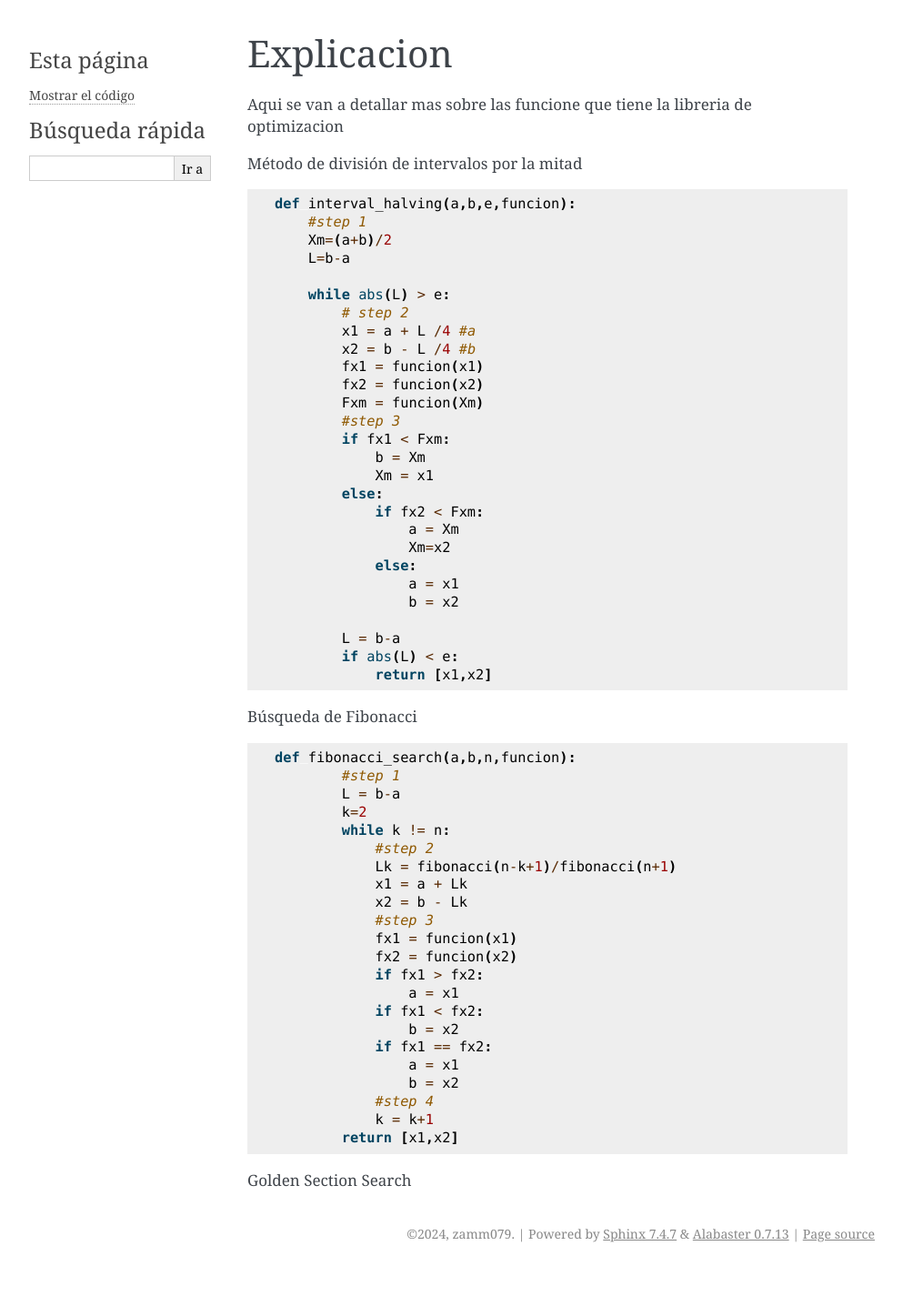
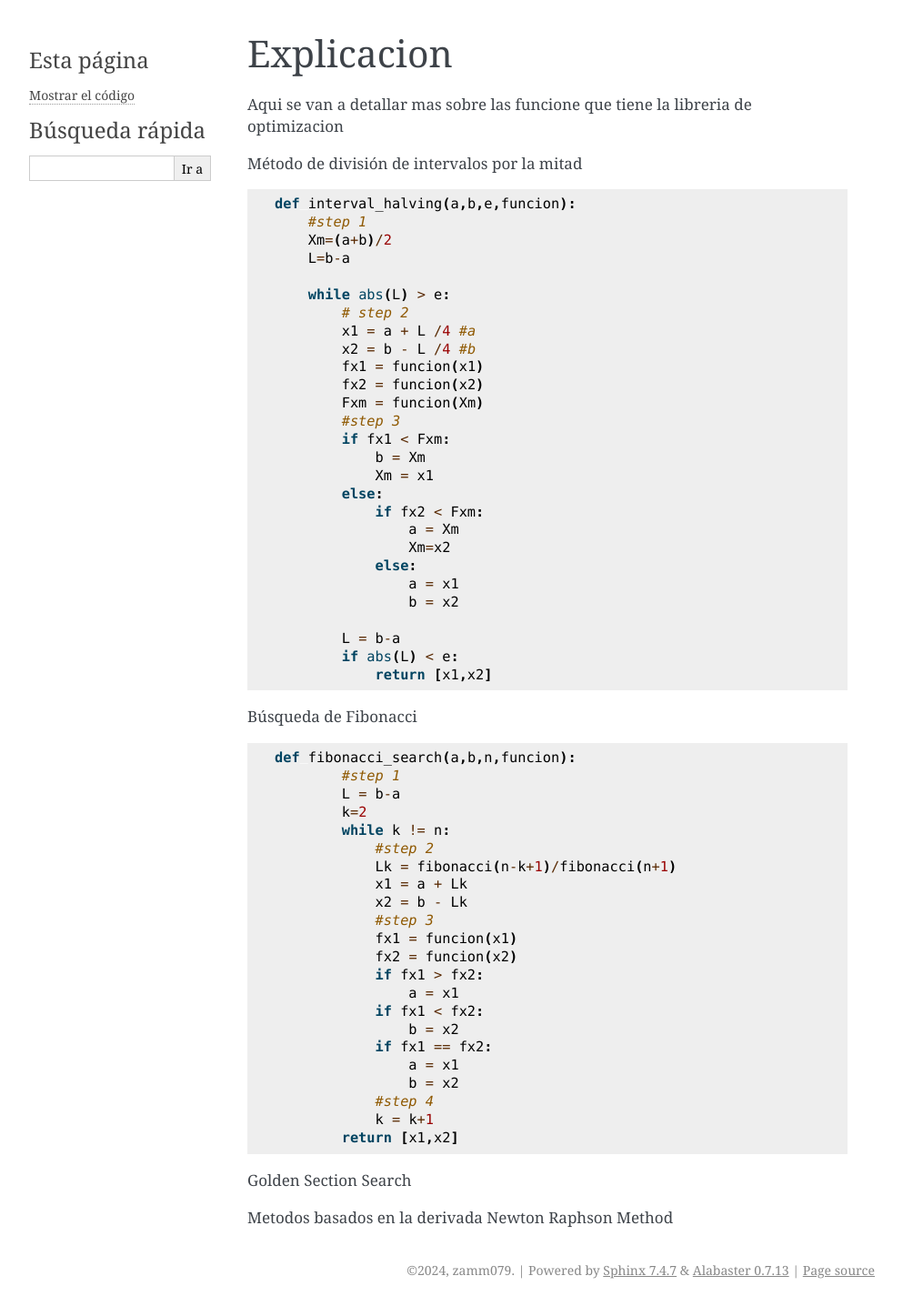
Before and after one commit to zamm079/Documentacion-paquete-optimizacion, a Sphinx documentation site: the page built from docs/source/explicacion.rst, in a window 1280 px wide. Shown: the whole page at 91% size, without its empty margins (148-1141 px from the left). Built offline with Sphinx 7.4.7, drawn with Linux system fonts in a browser that asks for light colours; before the commit the page ends 1396 px from its top, so only the background shows below that.

Commit message:
correccion 4

```diff
--- a/docs/source/explicacion.rst
+++ b/docs/source/explicacion.rst
@@ -96,3 +96,7 @@ Golden Section Search
                     f_x2 = funcion(w2)
 
             return [a, b]
+
+
+Metodos basados en la derivada
+Newton Raphson Method
```
